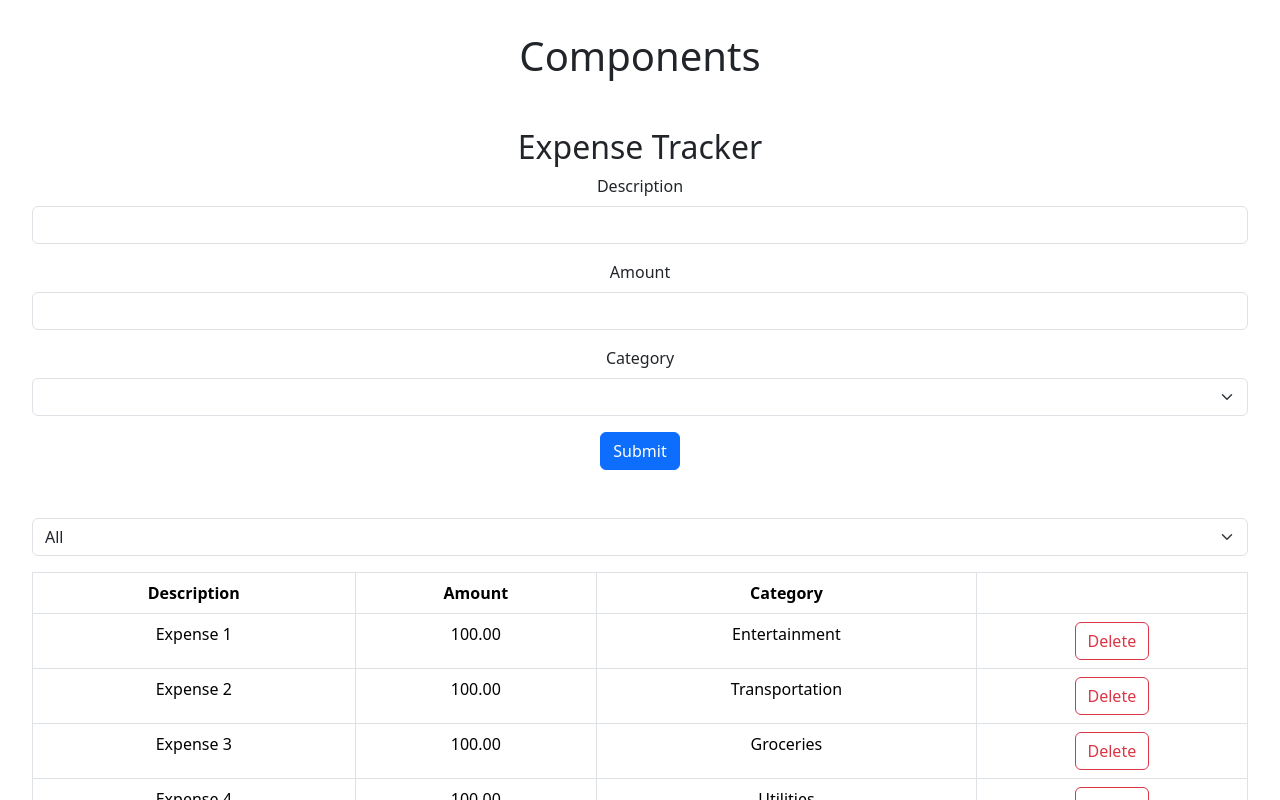
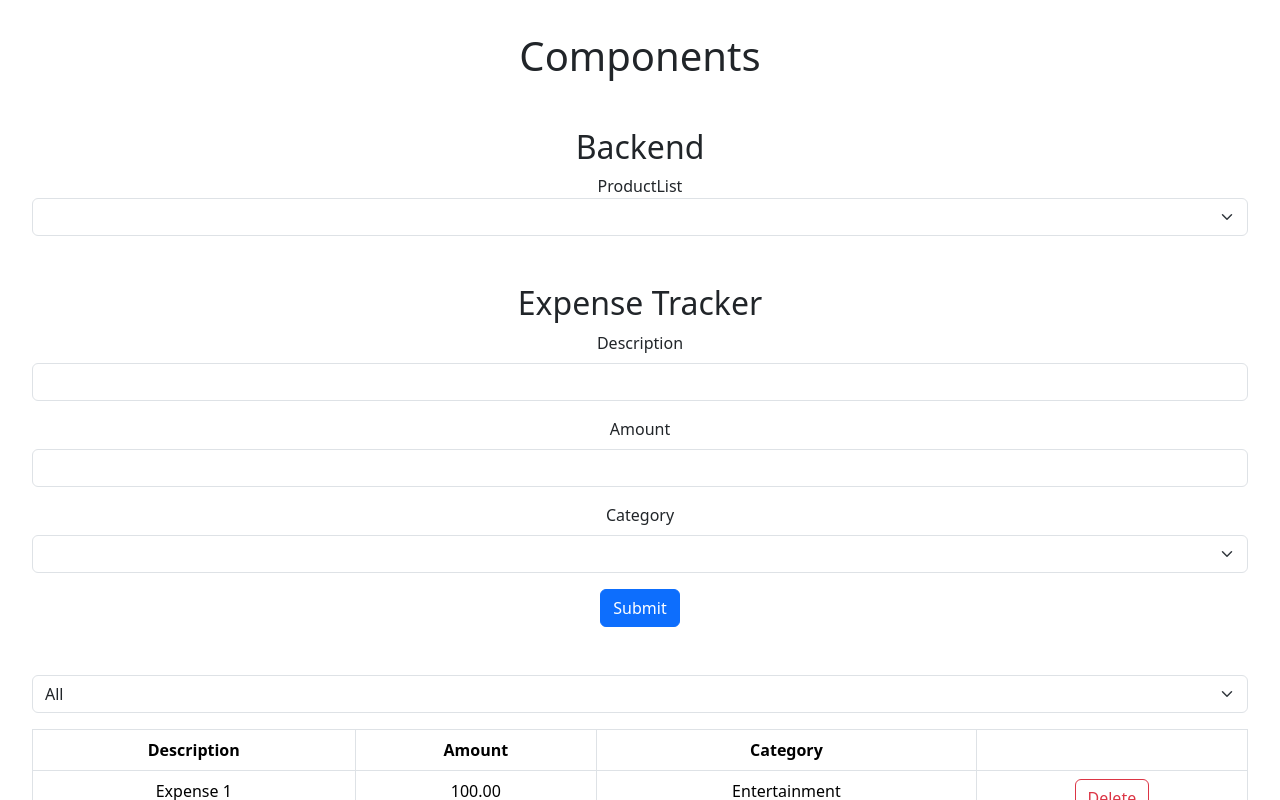
Before and after one commit to carlo-arellano/react-basic, a React (Vite) app: page / in a window 1280 px wide. Shown: the top 800 px of the page. Built offline with nearby package versions, Linux system fonts and the light colour scheme.

Commit message:
Worked on useEffect

```diff
--- a/src/App.tsx
+++ b/src/App.tsx
@@ -1,5 +1,5 @@
 import "./App.css";
-import { use, useState } from "react";
+import { useState } from "react";
 import "bootstrap/dist/css/bootstrap.min.css";
 import ListGroup from "./components/ListGroup/ListGroup";
 import Alert from "./components/Alert";
@@ -12,6 +12,7 @@ import Form from "./components/Form";
 import ExpenseList from "./expense-tracker/components/ExpenseList";
 import ExpenseFilter from "./expense-tracker/components/ExpenseFilter";
 import ExpenseForm from "./expense-tracker/components/ExpenseForm";
+import ProductList from "./components/ProductList";
 
 const items = ["Apple", "Banana", "Cherry", "Strawberry", "Orange"];
 
@@ -88,10 +89,25 @@ function App() {
     ? expenses.filter((expense) => expense.category === selectedCategory)
     : expenses;
 
+  // Backend Module
+  const [category, setCategory] = useState("");
+
   return (
     <>
       <div>
         <h1>Components</h1>
+
+        <h2 className="mt-5">Backend</h2>
+        <ProductList category={category} />
+        <select
+          id="category"
+          className="form-select"
+          onChange={(event) => setCategory(event.target.value)}
+        >
+          <option value=""></option>
+          <option value="Food">Food</option>
+          <option value="Travel">Travel</option>
+        </select>
 
         <h2 className="mt-5">Expense Tracker</h2>
         <div className="mb-5">
--- /dev/null
+++ b/src/components/ProductList.tsx
@@ -0,0 +1,11 @@
+import { useEffect } from "react";
+
+const ProductList = ({ category }: { category: string }) => {
+  useEffect(() => {
+    console.error("Fetching products in " + category);
+  }, [category]);
+
+  return <div>ProductList</div>;
+};
+
+export default ProductList;
```
